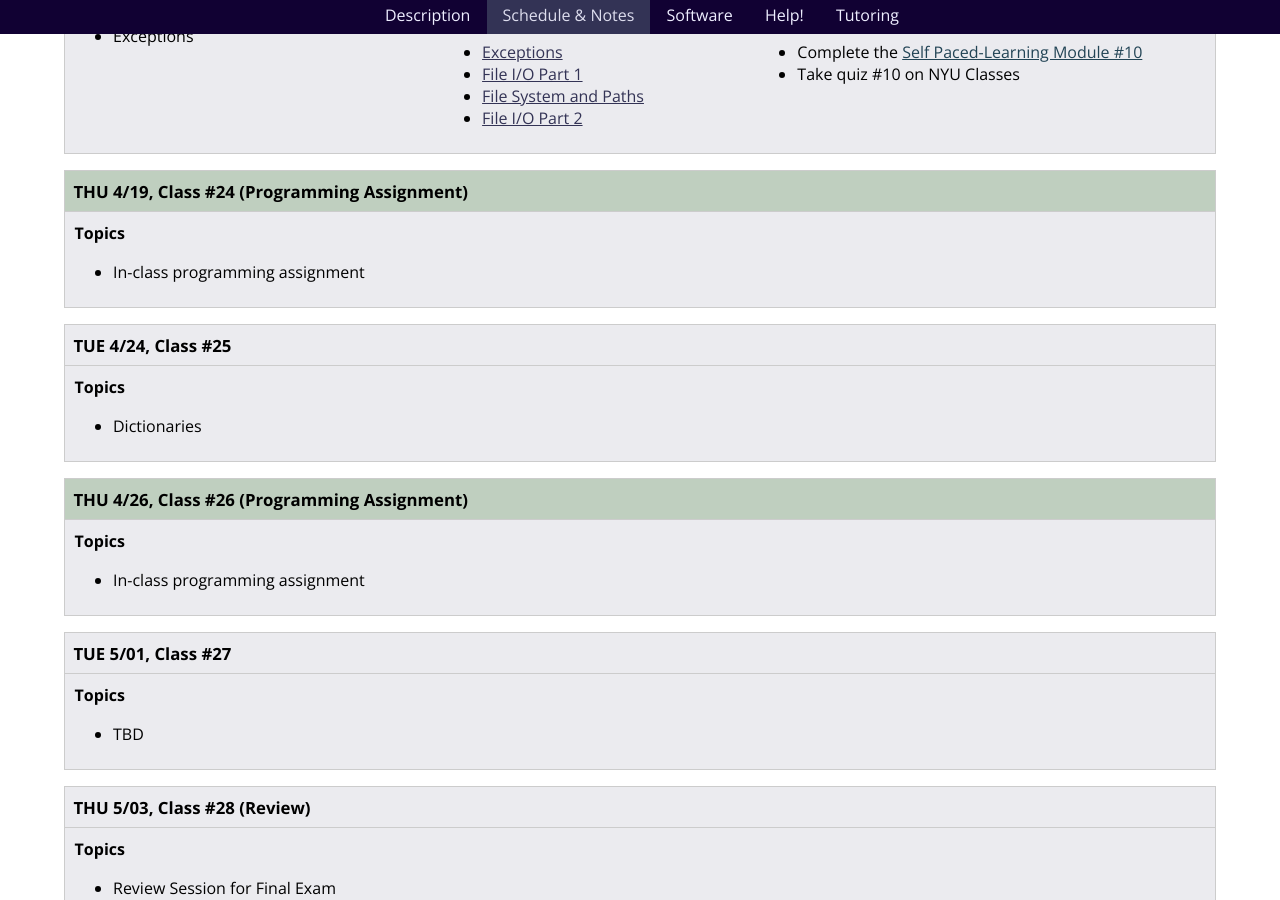
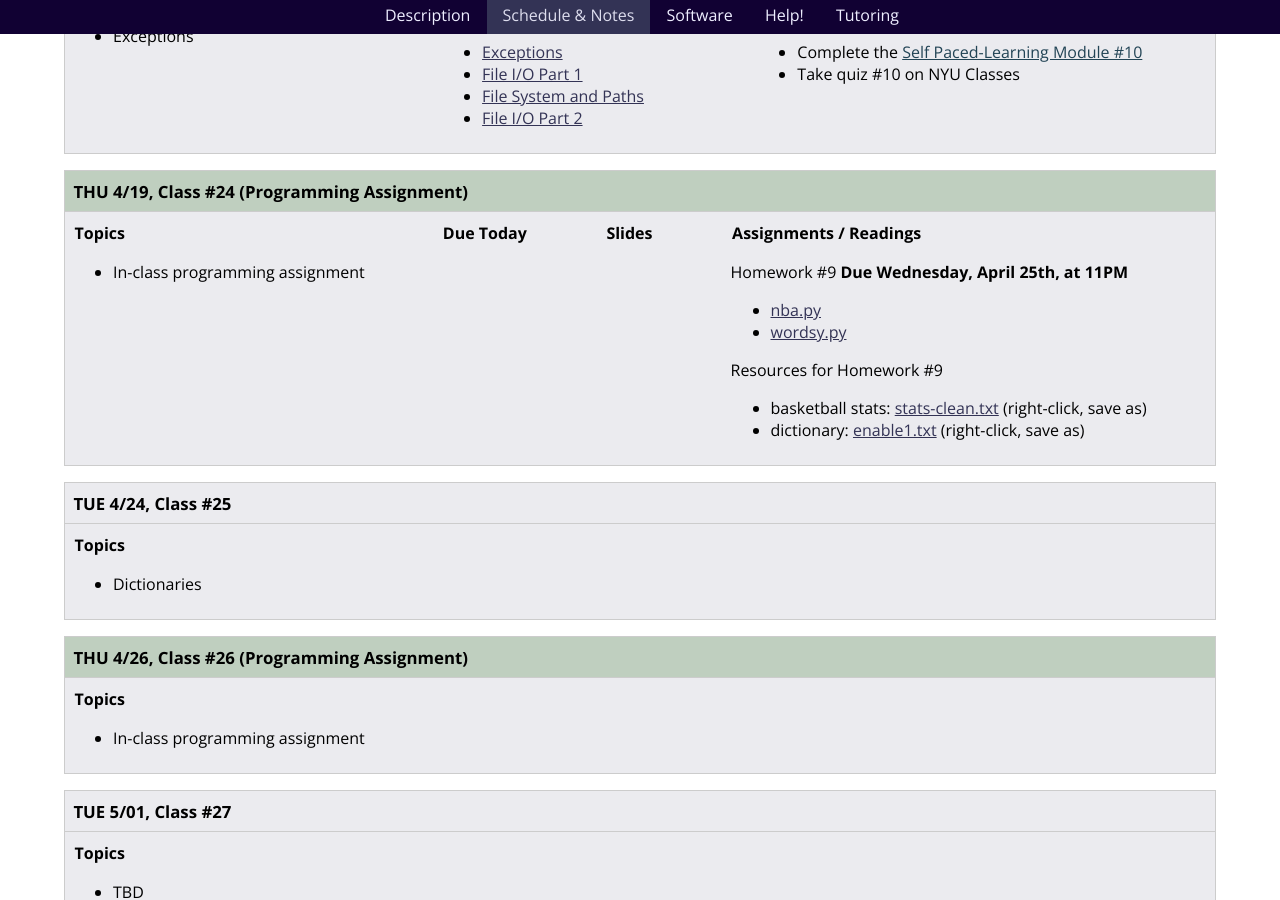
Before and after one commit to foureyes/csci-ua.0002-spring2018-002-008, a Jekyll site: the page built from schedule.markdown, in a window 1280 px wide and 900 px high, scrolled down 8376 px. Built offline with Jekyll 4.4.1, drawn with Linux system fonts in a browser that asks for light colours.

Commit message:
add class 24

```diff
--- a/_includes/classes/24/materials.markdown
+++ b/_includes/classes/24/materials.markdown
@@ -13,15 +13,18 @@
 <article class="assignments" markdown="block">
 ####  Assignments / Readings
 
-Homework #9 __Due Wednesday, April 26th, at 11PM__
+Homework #9 __Due Wednesday, April 25th, at 11PM__
 
 * [nba.py](homework/hw09/nba.py)
 * [wordsy.py](homework/hw09/wordsy.py)
+
+{% comment %}
 * __Extra Credit for Midterm__
     * counted towards lower midterm score
     * can only be submitted if 2nd midterm was not 10% higher than first
     * (without taking into account curve)
     * [rps.py](homework/hw09/rps.py)
+{% endcomment %}
 
 Resources for Homework #9
 
--- a/schedule.markdown
+++ b/schedule.markdown
@@ -388,7 +388,7 @@
 ####  Topics
 
 * In-class programming assignment
-</article>{% comment %} {% include classes/24/materials.markdown %} {% endcomment %}</div> </section>
+</article>{% include classes/24/materials.markdown %}</div> </section>
 
 
 <a name="class25"></a><!---------- start --------------->
```
